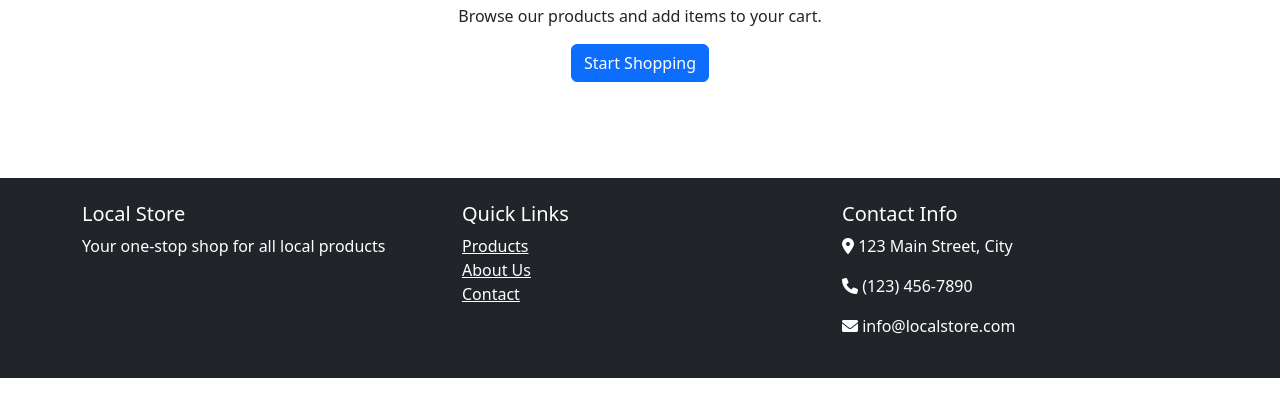
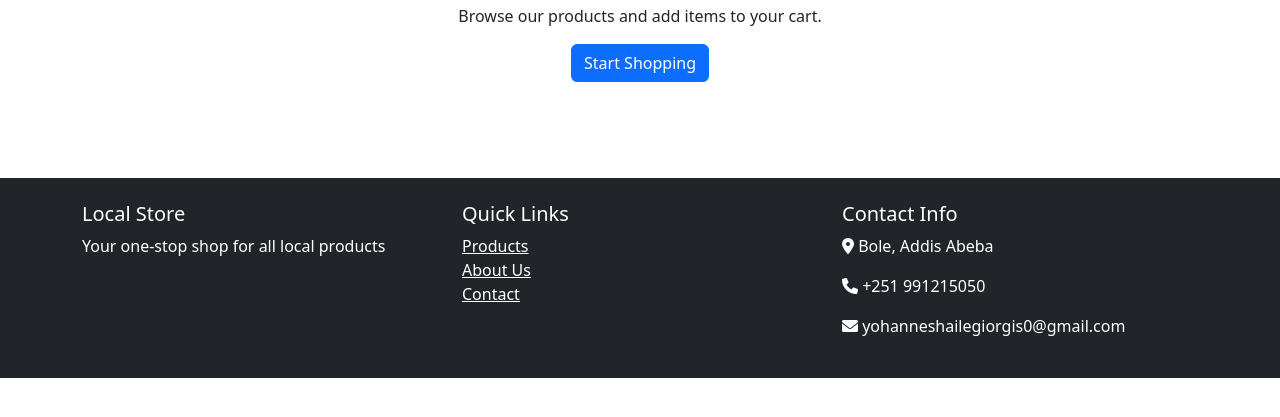
Before and after one commit to jho-G/simple-E-commerce, a Django app: template store/templates/store/cart.html in a window 1280 px wide. Shown: the part 292-709 px from the top of the page. Run offline with Django 5.2, Linux system fonts and the light colour scheme; the template is opened without the code that fills it, so the values that code supplies are empty.

Commit message:
update ui

```diff
--- a/store/templates/store/base.html
+++ b/store/templates/store/base.html
@@ -6,6 +6,9 @@
     <title>{% block title %}Local Store E-Commerce{% endblock %}</title>
     <link href="https://cdn.jsdelivr.net/npm/bootstrap@5.3.0/dist/css/bootstrap.min.css" rel="stylesheet">
     <link rel="stylesheet" href="https://cdnjs.cloudflare.com/ajax/libs/font-awesome/6.0.0/css/all.min.css">
+    <link rel="preconnect" href="https://fonts.googleapis.com">
+    <link rel="preconnect" href="https://fonts.gstatic.com" crossorigin>
+    <link href="https://fonts.googleapis.com/css2?family=Inter:wght@400;500;600;700;800&display=swap" rel="stylesheet">
     {% load static %}
     <link rel="stylesheet" href="{% static 'css/style.css' %}">
 </head>
@@ -102,9 +105,9 @@
                 </div>
                 <div class="col-md-4">
                     <h5>Contact Info</h5>
-                    <p><i class="fas fa-map-marker-alt"></i> 123 Main Street, City</p>
-                    <p><i class="fas fa-phone"></i> (123) 456-7890</p>
-                    <p><i class="fas fa-envelope"></i> info@localstore.com</p>
+                    <p><i class="fas fa-map-marker-alt"></i> Bole, Addis Abeba</p>
+                    <p><i class="fas fa-phone"></i> +251 991215050</p>
+                    <p><i class="fas fa-envelope"></i> yohanneshailegiorgis0@gmail.com</p>
                 </div>
             </div>
         </div>
```
Also changed, not shown: .claude/settings.json (added).
